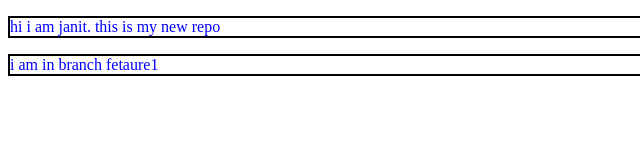
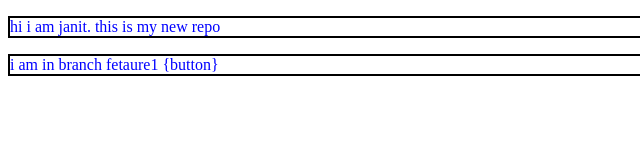
Before and after one commit to Janit53/xrepo, a plain HTML site: page index.html in a window 1280 px wide. Shown: the full height of the page, 0-640 px from the left. Drawn offline with Linux system fonts and the light colour scheme.

```diff
--- a/index.html
+++ b/index.html
@@ -10,7 +10,7 @@
 
 <body>
     <p>hi i am janit. this is my new repo</p>
-    <p>i am in branch fetaure1</p>
+    <p>i am in branch fetaure1 {button}</p>
 </body>
 
 </html>
```
